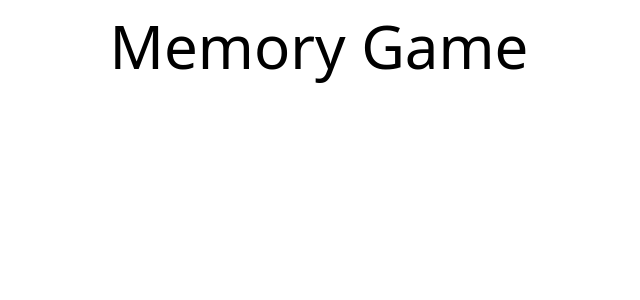
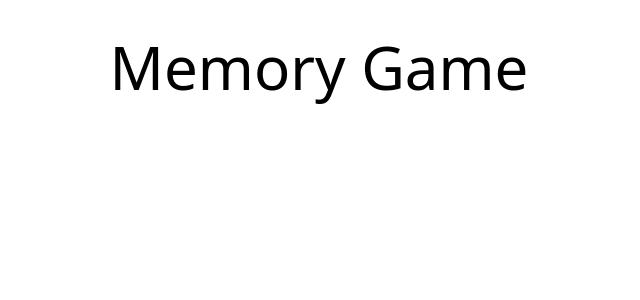
Before and after one commit to hassanbaryal/memory-game, a React app: page / in a window 1280 px wide. Shown: the top 300 px of the page, without its empty margins (321-961 px from the left). Built offline with nearby package versions, Linux system fonts and the light colour scheme.

Commit message:
Modified styling

```diff
--- a/src/components/header/Header.jsx
+++ b/src/components/header/Header.jsx
@@ -2,7 +2,7 @@ import React from 'react';
 
 function Header() {
   return (
-    <div className="flex justify-center p-4">
+    <div className="h-1/6 flex justify-center items-center p-4">
       <h1 className="text-6xl">Memory Game</h1>
     </div>
   );
```
